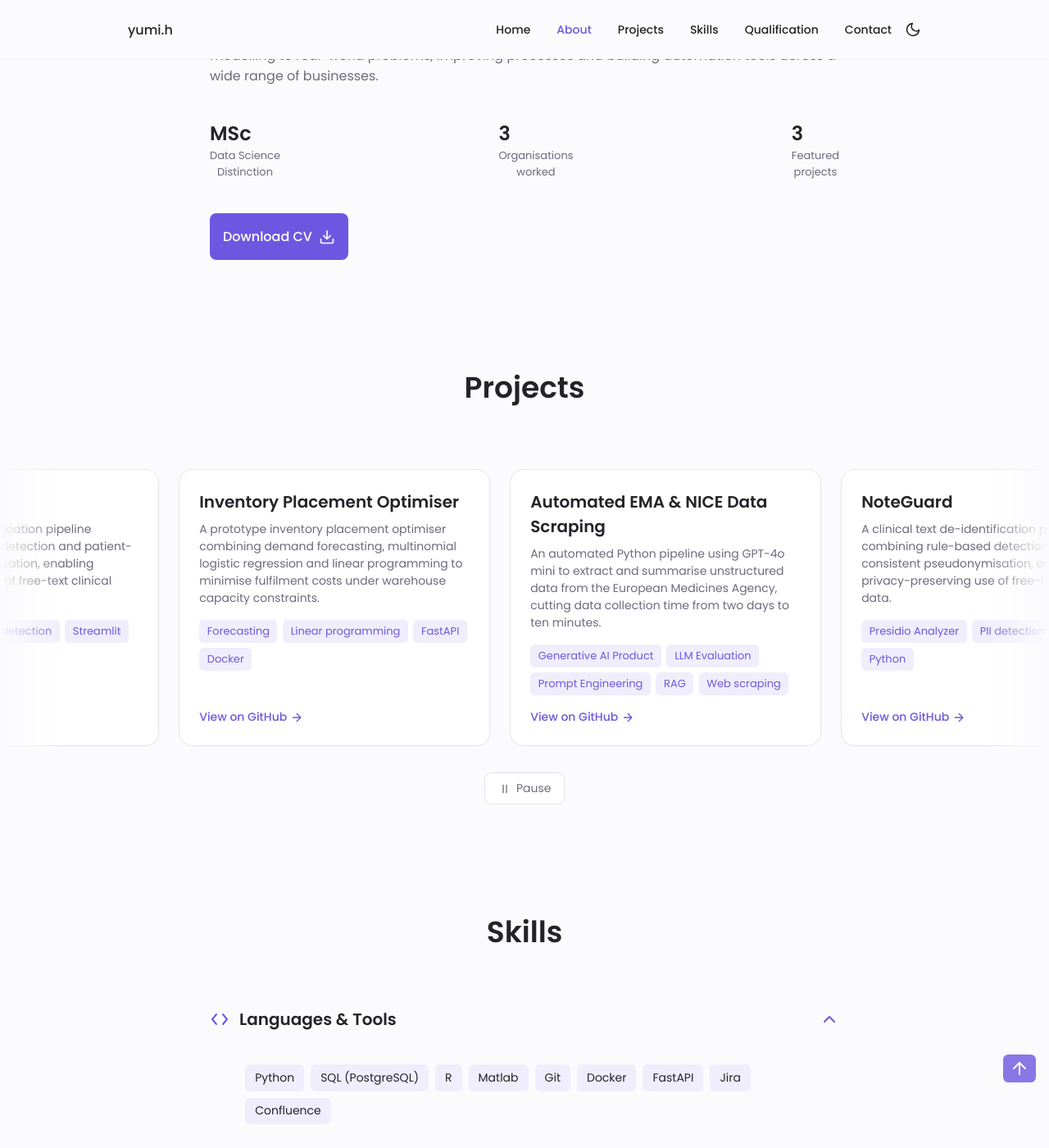
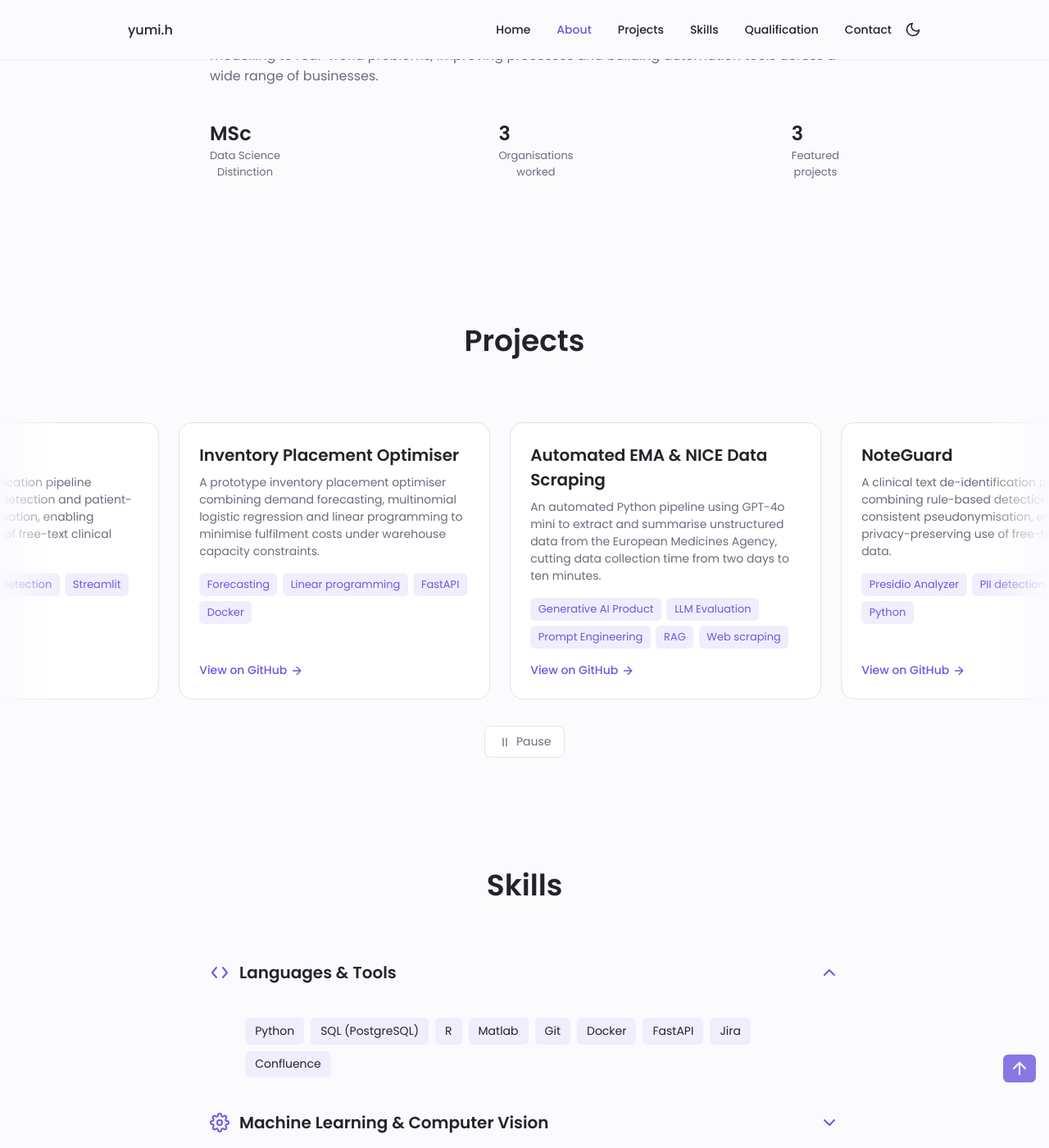
Before and after one commit to yumi-h-1/yumi-h-1.github.io, a Jekyll site: the page built from index.html, in a window 1280 px wide and 1400 px high, scrolled down 978 px. Shown: the whole window at 82% size. Built offline with Jekyll 4.4.1, drawn with Linux system fonts in a browser that asks for light colours.

Commit message:
Remove a box

```diff
--- a/assets/css/styles.css
+++ b/assets/css/styles.css
@@ -312,8 +312,6 @@ img { max-width: 100%; height: auto; }
   display: block;
   text-align: center;
 }
-
-.about__buttons { display: flex; justify-content: center; }
 
 /*==================== SKILLS ====================*/
 .skills__container { row-gap: 0; }
@@ -673,7 +671,6 @@ a.contact__subtitle:hover { color: var(--first-color); }
 
   .about__description { text-align: initial; }
   .about__info { justify-content: space-between; }
-  .about__buttons { justify-content: initial; }
 
   .qualification__tabs { justify-content: center; }
   .qualification__button { margin: 0 var(--mb-1); }
--- a/index.html
+++ b/index.html
@@ -82,13 +82,6 @@ layout: default
           <span class="about__info-title">3</span>
           <span class="about__info-name">Featured<br>projects</span>
         </div>
-      </div>
-
-      <div class="about__buttons">
-        <a download href="{{ '/assets/Yumi_Heo_CV.pdf' | relative_url }}" class="button button--flex" data-cv-download="about_section">
-          Download CV
-          <svg class="button__icon" viewBox="0 0 24 24" fill="none" stroke="currentColor" stroke-width="2" stroke-linecap="round" stroke-linejoin="round"><path d="M21 15v4a2 2 0 0 1-2 2H5a2 2 0 0 1-2-2v-4M7 10l5 5 5-5M12 15V3"/></svg>
-        </a>
       </div>
     </div>
   </div>
```
